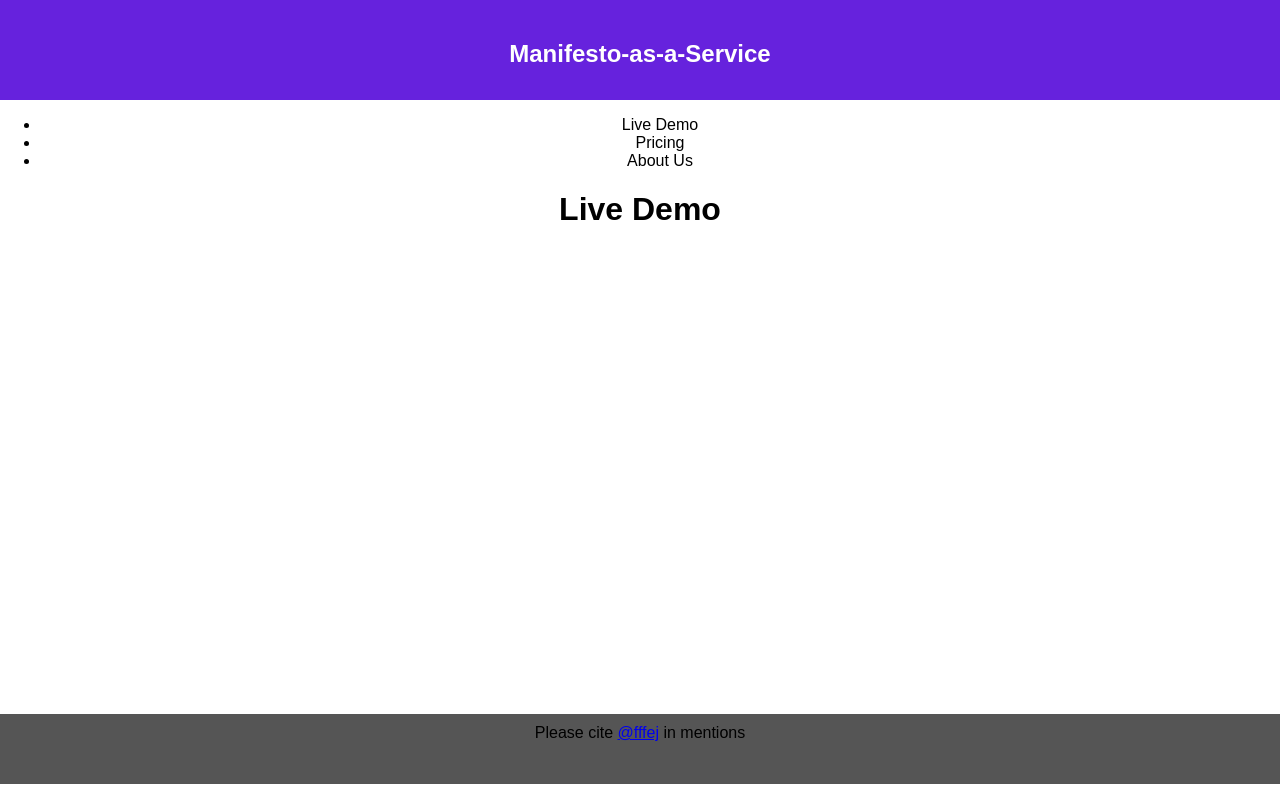
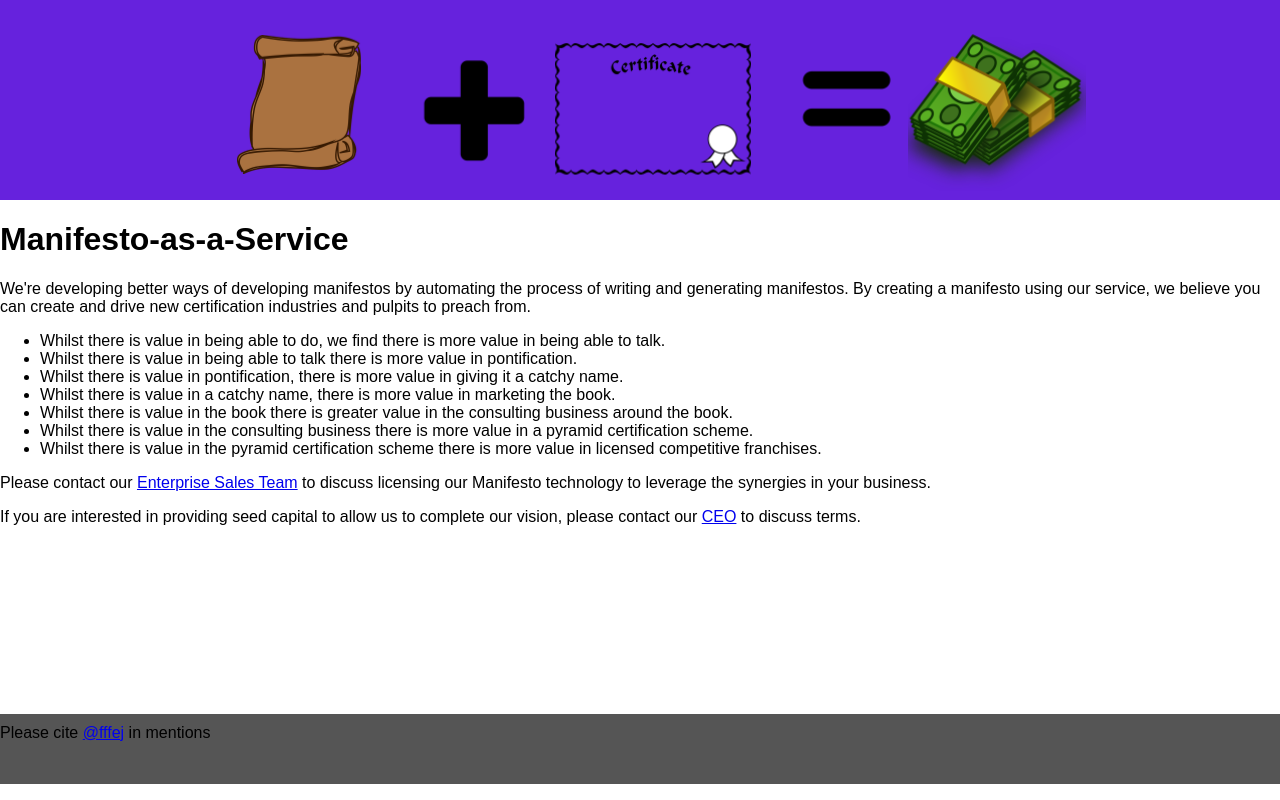
Before and after one commit to fffej/manifestomanifesto, a React (Create React App) app: page / in a window 1280 px wide. Built offline with nearby package versions, Linux system fonts and the light colour scheme.

Commit message:
Something approaching a v1

```diff
--- a/src/App.css
+++ b/src/App.css
@@ -1,12 +1,18 @@
 .App {
+}
+
+.App-banner {
+    display: block;
+    margin: 0 auto;
     text-align: center;
 }
 
 .App-header {
     background-color: #62D;
-    height: 60px;
+    height: 160px;
     padding: 20px;
     color: white;
+    text-align: center;
 }
 
 .App-footer {
--- a/src/App.js
+++ b/src/App.js
@@ -1,6 +1,7 @@
 import React, { Component } from 'react';
 import { Tab, Tabs, TabList, TabPanel } from 'react-tabs';
 import './App.css';
+import banner from './banner.png';
 
 class App extends Component {
   render() {
@@ -8,31 +9,32 @@ class App extends Component {
 	    <div className="App">
 
             <div className="App-header">
-              <h2>Manifesto-as-a-Service</h2>
+              <img src={banner} class="App-banner" alt="Banner logo" />
             </div>
 
-	    <Tabs>
-	      <TabList>
-	        <Tab>Live Demo</Tab>
-	        <Tab>Pricing</Tab>
-	        <Tab>About Us</Tab>
-	      </TabList>
+	    <div>
+              <h1>Manifesto-as-a-Service</h1>
 
-              <TabPanel>
-  	        <h1>Live Demo</h1>
-              </TabPanel>
+	      <p>We're developing better ways of developing manifestos by automating the process of writing and generating manifestos. By creating a manifesto using our service, we believe you can create and drive new certification industries and pulpits to preach from.</p>
 
-	    <TabPanel>
-	    <h1>Pricing</h1>
-	    </TabPanel>
+<ul>
+<li>Whilst there is value in being able to do, we find there is more value in being able to talk.</li>
+<li>Whilst there is value in being able to talk there is more value in pontification.</li>
+<li>Whilst there is value in pontification, there is more value in giving it a catchy name.</li>
+<li>Whilst there is value in a catchy name, there is more value in marketing the book.</li>
+<li>Whilst there is value in the book there is greater value in the consulting business around the book.</li>
+<li>Whilst there is value in the consulting business there is more value in a pyramid certification scheme.</li>
+<li>Whilst there is value in the pyramid certification scheme there is more value in licensed competitive franchises.</li>
+</ul>
 
-	    <TabPanel>
-	    <h1>About Us</h1>
-	    </TabPanel>
-	    </Tabs>
+            <p>Please contact our <a href="mailto:sales@manifestomanifesto.org">Enterprise Sales Team</a> to discuss licensing our Manifesto technology to leverage the synergies in your business.</p>
+
+            <p>If you are interested in providing seed capital to allow us to complete our vision, please contact our <a href="mailto:jeff@manifestomanifesto.org">CEO</a> to discuss terms.</p>
+
+	    </div>
 
 	    <p className="App-footer">
-   	      Please cite <a href="http://www.twitter.com/fffej">@fffej</a> in mentions
+   	      Please cite <a href="https://www.twitter.com/fffej">@fffej</a> in mentions
             </p>
 
 	    </div>
```
Also changed, not shown: src/banner.png (added).
